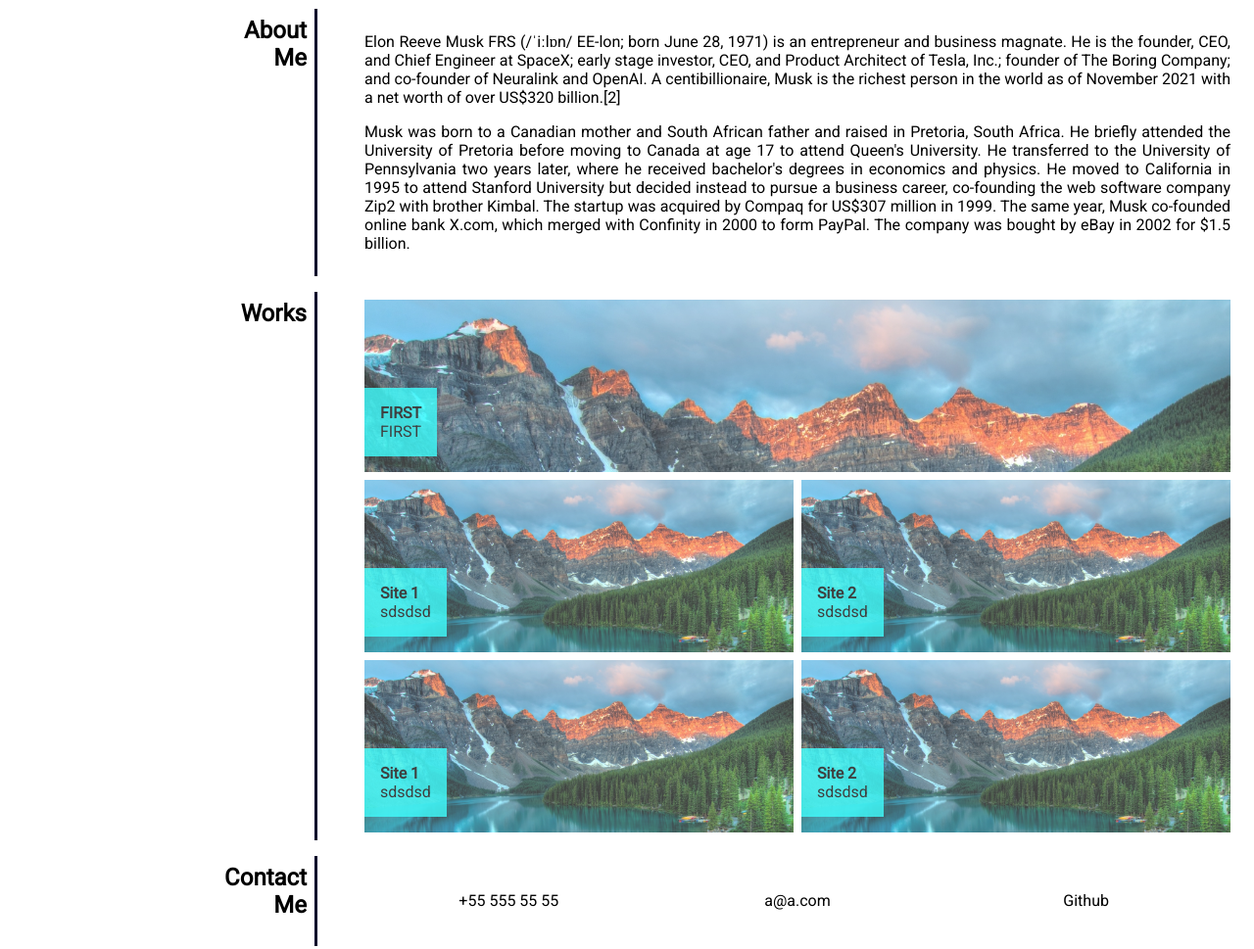
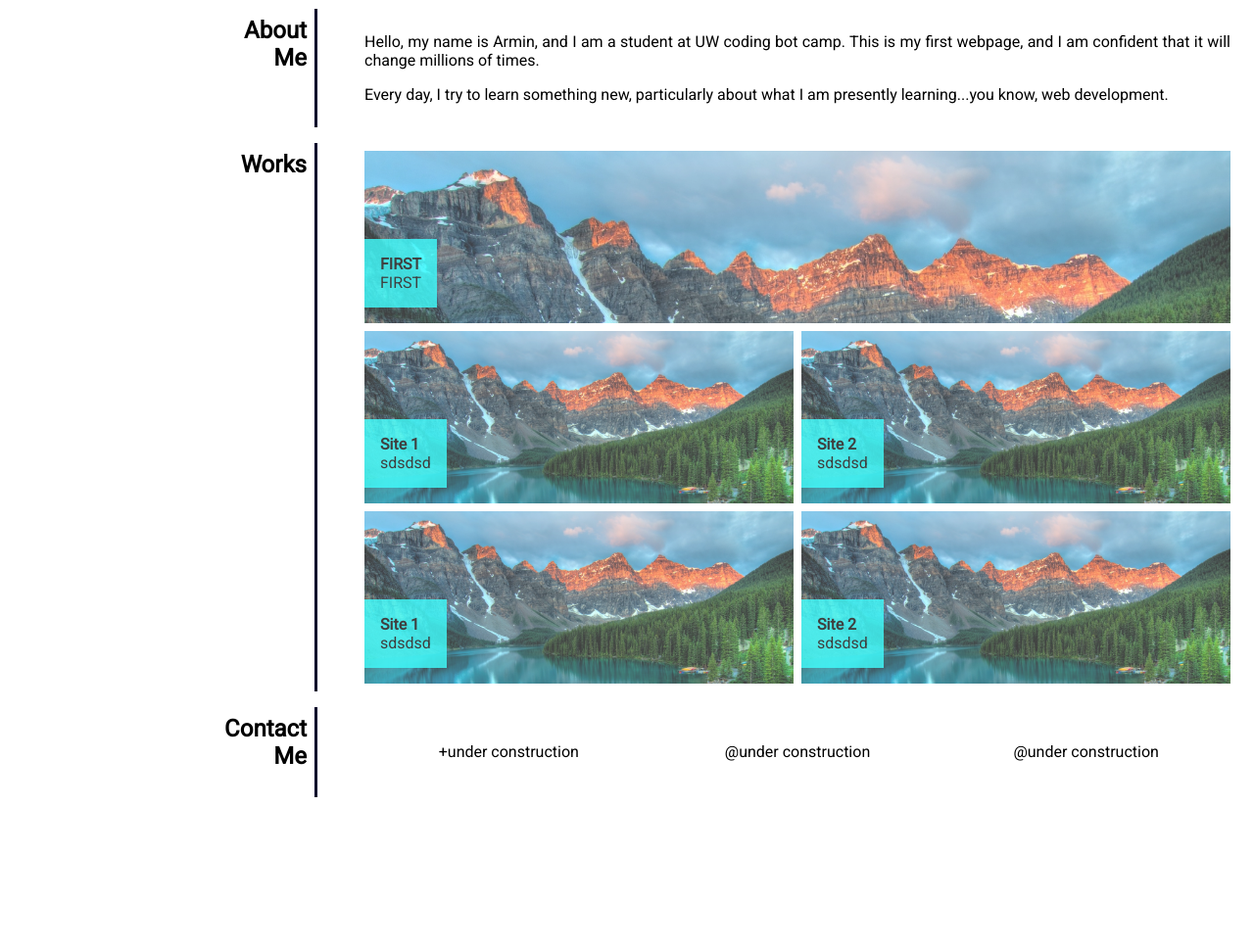
Before and after one commit to ArminGhsm/MyRepo, a plain HTML site: page index.html in a window 1280 px wide. Shown: the part 280-1249 px from the top of the page at 98% size. After the commit the page ends 1110 px from the top, so only its background shows below. Drawn offline with Linux system fonts and the light colour scheme.

Commit message:
Update index.html
index changes

```diff
--- a/index.html
+++ b/index.html
@@ -34,10 +34,10 @@
         <h2>About<br />Me</h2>
       </div>
       <div class="area-content about-content">
-        <p>Elon Reeve Musk FRS (/ˈiːlɒn/ EE-lon; born June 28, 1971) is an entrepreneur and business magnate. He is the founder, CEO, and Chief Engineer at SpaceX; early stage investor, CEO, and Product Architect of Tesla, Inc.; founder of The Boring Company; and co-founder of Neuralink and OpenAI. A centibillionaire, Musk is the richest person in the world as of November 2021 with a net worth of over US$320 billion.[2]
+        <p>Hello, my name is Armin, and I am a student at UW coding bot camp. This is my first webpage, and I am confident that it will change millions of times.
         </p>
         <p>
-        Musk was born to a Canadian mother and South African father and raised in Pretoria, South Africa. He briefly attended the University of Pretoria before moving to Canada at age 17 to attend Queen's University. He transferred to the University of Pennsylvania two years later, where he received bachelor's degrees in economics and physics. He moved to California in 1995 to attend Stanford University but decided instead to pursue a business career, co-founding the web software company Zip2 with brother Kimbal. The startup was acquired by Compaq for US$307 million in 1999. The same year, Musk co-founded online bank X.com, which merged with Confinity in 2000 to form PayPal. The company was bought by eBay in 2002 for $1.5 billion.
+          Every day, I try to learn something new, particularly about what I am presently learning...you know, web development.
         </p>
       </div>
       <div class="area-title" id="works">
@@ -79,9 +79,9 @@
         <h2>Contact<br />Me</h2>
       </div>
       <div class="area-content contact-content">
-        <div>+55 555 55 55</div>
-        <div>a@a.com</div>
-        <div>Github</div>
+        <div>+under construction</div>
+        <div>@under construction</div>
+        <div>@under construction</div>
       </div>
     </main>
   </body>
```
